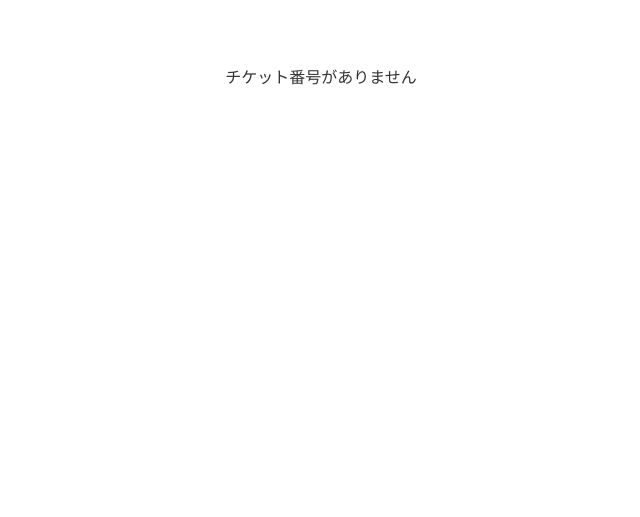
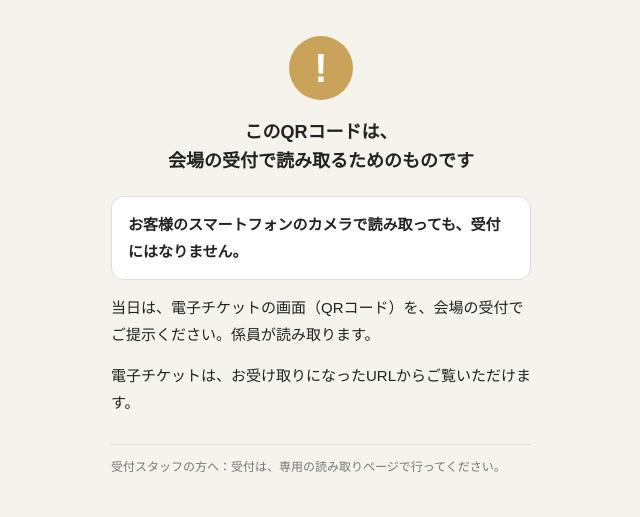
Before and after one commit to kiyokasnspa-alt/hoshi1213-eticket-demo, a plain HTML site: page c/index.html in a window 1280 px wide. Shown: the whole page, without its empty margins (319-959 px from the left). Drawn offline with Linux system fonts and the light colour scheme.

Commit message:
QRコードをふつうのカメラで読んだときは、注意の画面を出す（受付は、受付スタッフの読み取りページからだけ）
Co-Authored-By: Claude Fable 5.2 <noreply@anthropic.com>

```diff
--- a/c/index.html
+++ b/c/index.html
@@ -4,19 +4,26 @@
 <meta charset="UTF-8">
 <meta name="viewport" content="width=device-width, initial-scale=1">
 <meta name="robots" content="noindex, nofollow">
-<title>受付</title>
-<style>body{font-family:"Hiragino Sans",sans-serif;text-align:center;padding:40px 20px;color:#333}</style>
+<title>電子チケットのQRコードについて</title>
+<style>
+body{margin:0;font-family:"Hiragino Sans","Noto Sans JP",sans-serif;background:#f6f3ec;color:#222;line-height:1.8;-webkit-text-size-adjust:100%}
+.box{max-width:420px;margin:0 auto;padding:36px 22px}
+.mark{width:64px;height:64px;border-radius:50%;background:#c9a35a;color:#fff;font-size:40px;font-weight:800;line-height:64px;text-align:center;margin:0 auto 18px}
+h1{font-size:18px;text-align:center;margin:0 0 20px;line-height:1.6}
+p{font-size:15px;margin:0 0 14px}
+.em{background:#fff;border:1px solid #ddd;border-radius:12px;padding:14px 16px;font-weight:700}
+.staff{font-size:12px;color:#777;margin-top:28px;border-top:1px solid #ddd;padding-top:12px}
+</style>
 </head>
 <body>
-<p id="msg">受付処理中…</p>
-<script>
-(function(){
-  var p = new URLSearchParams(location.search);
-  var t = (p.get('t')||'').trim();
-  if(!t){ document.getElementById('msg').textContent='チケット番号がありません'; return; }
-  var lane = p.get('lane') || 'camera';
-  location.replace('https://script.google.com/macros/s/AKfycbwPD3cALHE9oW5tdlBtWrCnNBMi1UInY7z5L_RNXqZ1-bEyjfKMI0o6wGSRqGyH1twg/exec?t=' + encodeURIComponent(t) + '&lane=' + encodeURIComponent(lane));
-})();
-</script>
+<!-- チケットのQRコードを、ふつうのカメラで読んだときに開くページ。ここからは受付しない（受付は、受付スタッフの読み取りページだけ）。2026-11-16 までは受付の記録先へ転送していた（控え work/redirect_backup_2026-11-16.html） -->
+<div class="box">
+  <div class="mark">!</div>
+  <h1>このQRコードは、<br>会場の受付で読み取るためのものです</h1>
+  <p class="em">お客様のスマートフォンのカメラで読み取っても、受付にはなりません。</p>
+  <p>当日は、電子チケットの画面（QRコード）を、会場の受付でご提示ください。係員が読み取ります。</p>
+  <p>電子チケットは、お受け取りになったURLからご覧いただけます。</p>
+  <div class="staff">受付スタッフの方へ：受付は、専用の読み取りページで行ってください。</div>
+</div>
 </body>
 </html>
```
